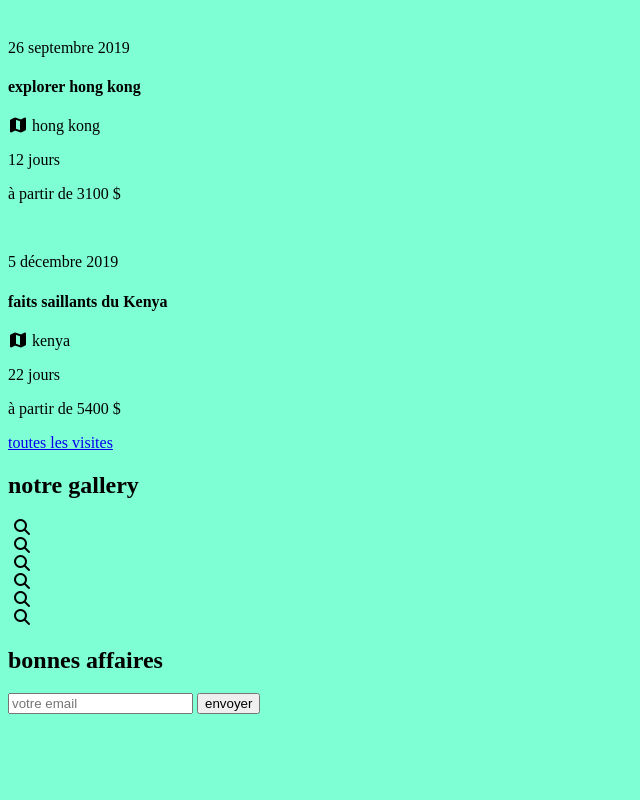
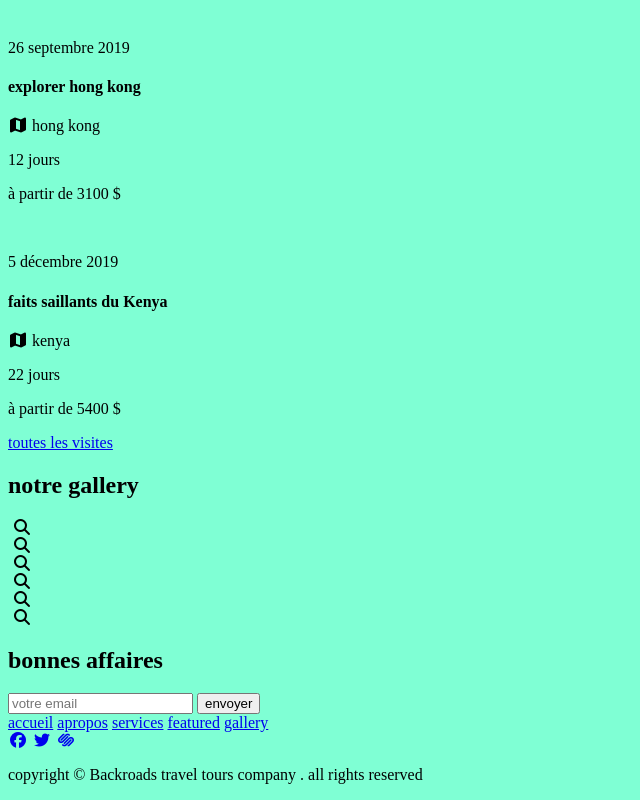
Before and after one commit to alex-codeur/backroads, a plain HTML site: page index.html in a window 1280 px wide. Shown: the part 1311-2111 px from the top of the page, without its empty margins (0-640 px from the left). Before the commit the page ends 2033 px from the top, so only its background shows below. Drawn offline with Linux system fonts and the light colour scheme.

Commit message:
footer section

```diff
--- a/index.html
+++ b/index.html
@@ -333,6 +333,29 @@
     </section>
     <!-- end of contact -->
 
+    <!-- footer -->
+    <footer class="section footer">
+        <!-- footer links -->
+        <div class="footer-links">
+            <a href="#home" class="footer-link scroll-link">accueil</a>
+            <a href="#about" class="footer-link scroll-link">apropos</a>
+            <a href="#services" class="footer-link scroll-link">services</a>
+            <a href="#featured" class="footer-link scroll-link">featured</a>
+            <a href="#gallery" class="footer-link scroll-link" scroll-link>gallery</a>
+
+        </div>
+        <!-- footer icons -->
+        <div class="footer-icons">
+            <a href="https://www.twitter.com" target="_blank" class="footer-icon"><i class="fab fa-facebook"></i></a>
+            <a href="https://www.twitter.com" target="_blank" class="footer-icon"><i class="fab fa-twitter"></i></a>
+            <a href="https://www.twitter.com" target="_blank" class="footer-icon"><i class="fab fa-squarespace"></i></a>
+        </div>
+        <p class="copyright">
+            copyright &copy; Backroads travel tours company
+            <span id="date"></span>. all rights reserved
+        </p>
+    </footer>
+
     <!-- js -->
     <script src="./js/app.js"></script>
 </body>
```
